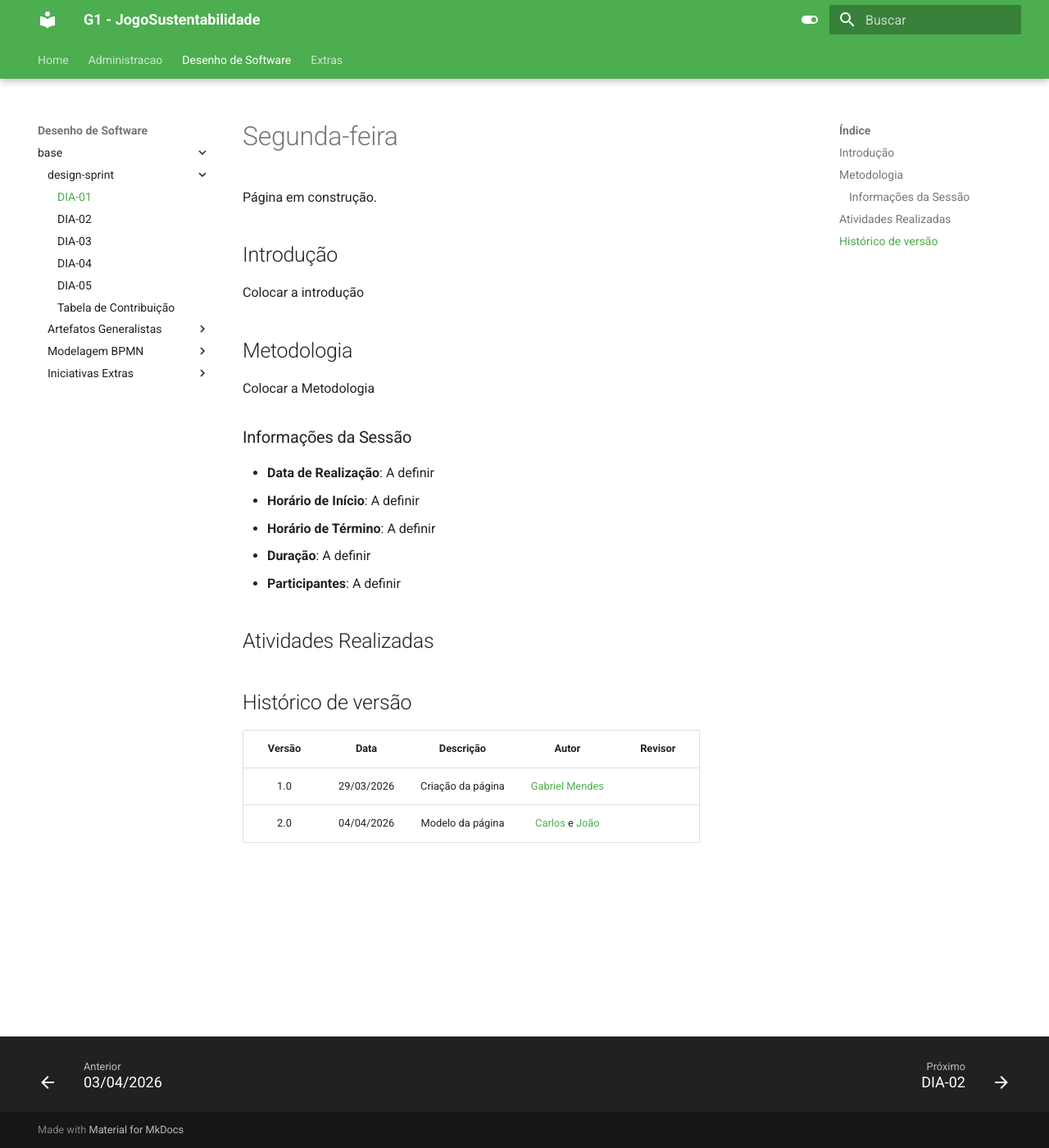
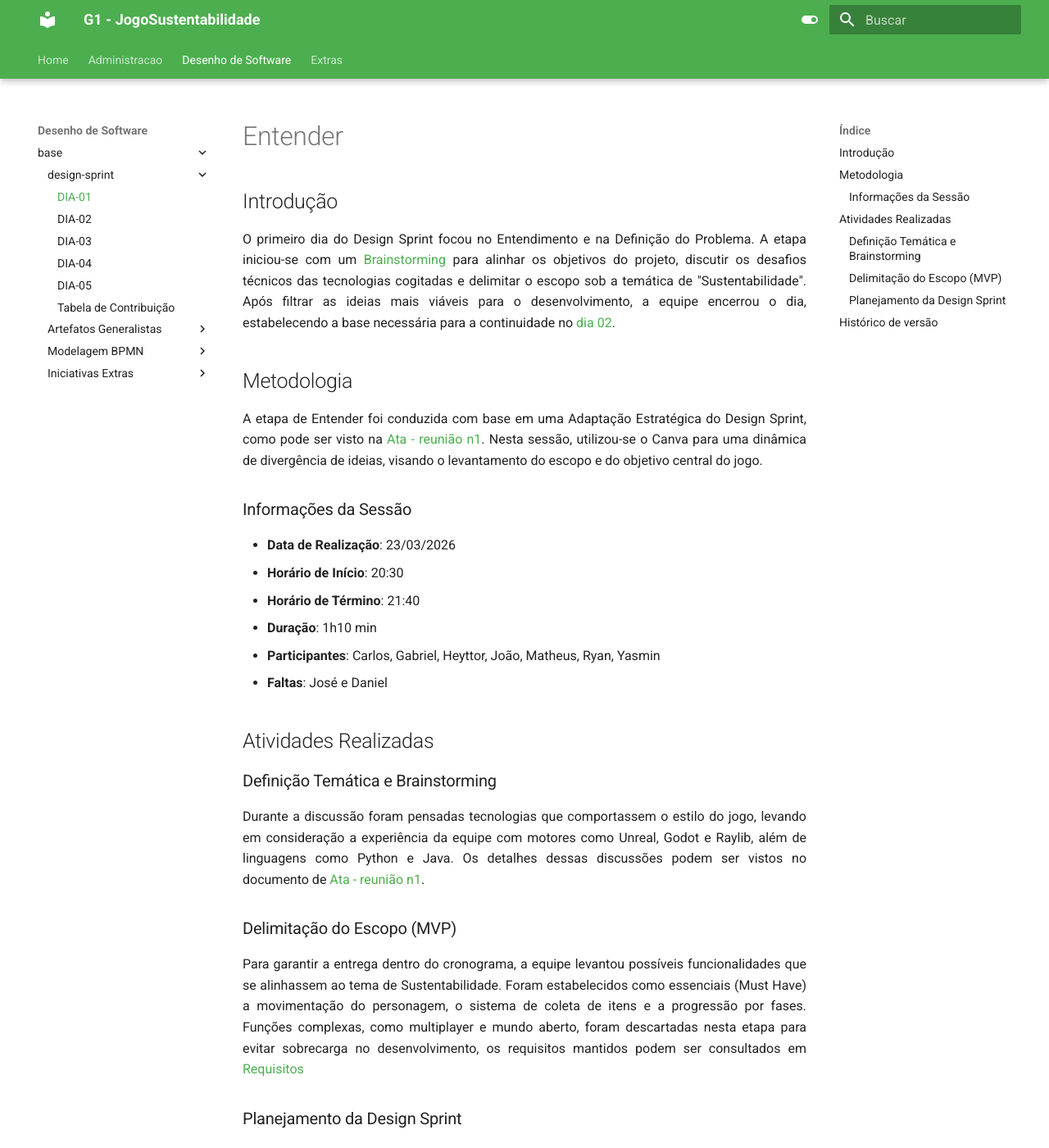
Before and after one commit to UnBArqDsw2026-1-Turma01/2026.1-T01_G1_FCTE_EcoGame_JogoSustentabilidade, an MkDocs documentation site: the page built from docs/desenho-de-software/base/design-sprint/DIA-01.md, in a window 1280 px wide and 1400 px high. Shown: the whole window at 82% size. Built offline with MkDocs 1.6.1 and Material for MkDocs 9.7.7, drawn with Linux system fonts in a browser that asks for light colours; some of the changed text lies outside the part shown.

Commit message:
Preenchimento da página do dia 01 com inserção de links de rastreio das atividades

```diff
--- a/docs/desenho-de-software/base/design-sprint/DIA-01.md
+++ b/docs/desenho-de-software/base/design-sprint/DIA-01.md
@@ -1,34 +1,48 @@
-# Segunda-feira
-
-Página em construção.
+# Entender
 
 ## Introdução
 
 <p align="justify">
-  Colocar a introdução
+O primeiro dia do Design Sprint focou no Entendimento e na Definição do Problema. A etapa iniciou-se com um <a href="/desenho-de-software/base/iniciativas-extras/elicitacao/brainstorming"> Brainstorming </a> para alinhar os objetivos do projeto, discutir os desafios técnicos das tecnologias cogitadas e delimitar o escopo sob a temática de "Sustentabilidade". Após filtrar as ideias mais viáveis para o desenvolvimento, a equipe encerrou o dia, estabelecendo a base necessária para a continuidade no <a href="/desenho-de-software/base/design-sprint/DIA-02">dia 02</a>.
 </p>
 
 ## Metodologia
-
 <p align="justify">
-  Colocar a Metodologia
+A etapa de Entender foi conduzida com base em uma Adaptação Estratégica do Design Sprint, como pode ser visto na <a href="/administracao/reunioes/20260323/">Ata - reunião n1</a>. Nesta sessão, utilizou-se o Canva para uma dinâmica de divergência de ideias, visando o levantamento do escopo e do objetivo central do jogo.
 </p>
 
 ### Informações da Sessão
 
-- **Data de Realização**: A definir
-- **Horário de Início**: A definir
-- **Horário de Término**: A definir
-- **Duração**: A definir
-- **Participantes**: A definir
+- **Data de Realização**: 23/03/2026
+- **Horário de Início**: 20:30
+- **Horário de Término**: 21:40
+- **Duração**: 1h10 min
+- **Participantes**: Carlos, Gabriel, Heyttor, João, Matheus, Ryan, Yasmin
+- **Faltas**: José e Daniel
+
 
 ## Atividades Realizadas
-<!-- Listar as atividades realizadas listando com "###"-->
 
+### Definição Temática e Brainstorming
+<p align="justify">
+Durante a discussão foram pensadas tecnologias que comportassem o estilo do jogo, levando em consideração a experiência da equipe com motores como Unreal, Godot e Raylib, além de linguagens como Python e Java. Os detalhes dessas discussões podem ser vistos no documento de <a href="/administracao/reunioes/20260323/">Ata - reunião n1</a>.
+</p>
+
+
+### Delimitação do Escopo (MVP)
+<p align="justify">
+Para garantir a entrega dentro do cronograma, a equipe levantou possíveis funcionalidades que se alinhassem ao tema de Sustentabilidade. Foram estabelecidos como essenciais (Must Have) a movimentação do personagem, o sistema de coleta de itens e a progressão por fases. Funções complexas, como multiplayer e mundo aberto, foram descartadas nesta etapa para evitar sobrecarga no desenvolvimento, os requisitos mantidos podem ser consultados em <a href="/desenho-de-software/base/iniciativas-extras/elicitacao/requisitos">Requisitos</a>
+</p>
+
+### Planejamento da Design Sprint
+<p align="justify">
+Nesta fase, organizou-se o cronograma de trabalho e delegação da primeira entrega individual. Foi estruturado o cronograma das atividades assíncronas e encontros remotos para o <a href="/desenho-de-software/base/design-sprint/DIA-02">dia 02</a> seguido pelos dias <a href="/desenho-de-software/base/design-sprint/DIA-03">03</a> e <a href="/desenho-de-software/base/design-sprint/DIA-04">04</a>. Como ação imediata, cada membro assumiu a responsabilidade de elaborar um <a href="/desenho-de-software/base/artefatos-generalistas/04-Rich-pictures">Rich Picture</a> para apresentação na reunião seguinte.
+</p>
 
 ## Histórico de versão
 
 | Versão |    Data    |          Descrição           |                      Autor                       | Revisor |
 | :----: | :--------: | :--------------------------: | :----------------------------------------------: | :-----: |
-|  1.0   | 29/03/2026 | Criação da página            | [Gabriel Mendes](https://github.com/gbevi)       |         |
-|  2.0   | 04/04/2026 | Modelo da página             | [Carlos](https://github.com/Depaiiva) e [João](https://github.com/Jadequilin)|     |
+|  1.0   | 29/03/2026 | Criação da página            | [Gabriel Mendes](https://github.com/gbevi)       |    [Yasmin Abdon](https://github.com/yaabdon)    |
+|  2.0   | 04/04/2026 | Modelo da página             | [Carlos](https://github.com/Depaiiva) e [João](https://github.com/Jadequilin)|   [Yasmin Abdon](https://github.com/yaabdon)  |
+|  2.1   | 04/04/2026 | Preenchimento da página com inserção de links para rastreabilidade             | [Yasmin Abdon](https://github.com/yaabdon)|     |
--- a/mkdocs.yml
+++ b/mkdocs.yml
@@ -71,10 +71,10 @@
           - Tabela de Contribuição: desenho-de-software/base/design-sprint/tabela-de-contribuicao.md
         - Artefatos Generalistas:
           - Visão Geral: desenho-de-software/base/artefatos-generalistas/01-Visao-geral.md
-          - Glossario: desenho-de-software/base/artefatos-generalistas/02-Glossário.md
+          - Glossario: desenho-de-software/base/artefatos-generalistas/02-Glossario.md
           - Mapa Mental: desenho-de-software/base/artefatos-generalistas/03-Mapa-mental.md
           - Rich Pictures: desenho-de-software/base/artefatos-generalistas/04-Rich-pictures.md
-          - Prototipo: desenho-de-software/base/artefatos-generalistas/05-Protótipo.md
+          - Prototipo: desenho-de-software/base/artefatos-generalistas/05-Prototipo.md
           #- 5W2H: desenho-de-software/base/artefatos-generalistas/5w2h.md
           #- Argumentações: desenho-de-software/base/artefatos-generalistas/argumentacoes.md
           - Tabela de Contribuição: desenho-de-software/base/artefatos-generalistas/tabela-de-contribuicao.md
@@ -110,8 +110,8 @@
   #    - Documento de Arquitetura: dinamica-4/documento-arquitetura.md
   #    - Padrões de Projeto: dinamica-4/padroes-projeto.md
     - Extras:
-      - Referência Bibliográfica: docs/extras/Referência-Bibliográfica.md
-      - Requisitos: docs/extras/Requisitos.md
+      - Referência Bibliográfica: extras/referencia-bibliografica.md
+  #    - Requisitos: extras/Requisitos.md
 
   plugins:
     - search:
```
Also changed, not shown: docs/desenho-de-software/base/iniciativas-extras/elicitacao/requisitos.md (+42 -42 lines), docs/desenho-de-software/base/artefatos-generalistas/02-Glossario.md (renamed from docs/desenho-de-software/base/artefatos-generalistas/02-Glossário.md), docs/desenho-de-software/base/artefatos-generalistas/05-Prototipo.md (renamed from docs/desenho-de-software/base/artefatos-generalistas/05-Protótipo.md), docs/extras/referencia-bibliografica.md (renamed from docs/extras/Referencia-bibliográfica.md).
